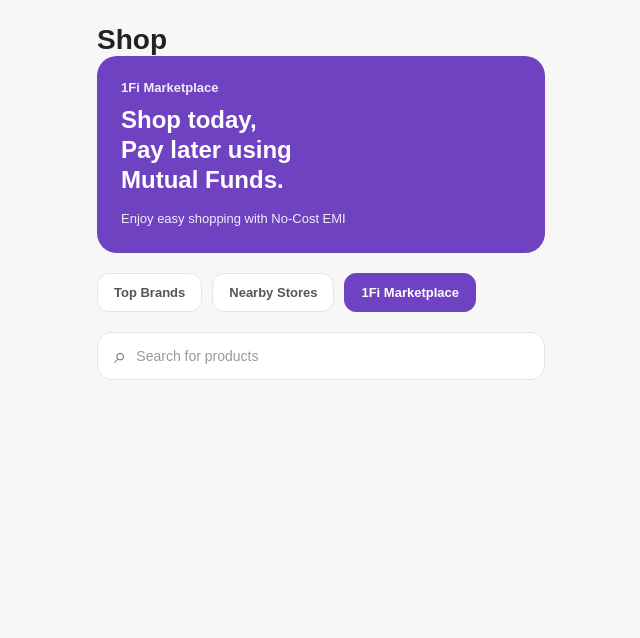
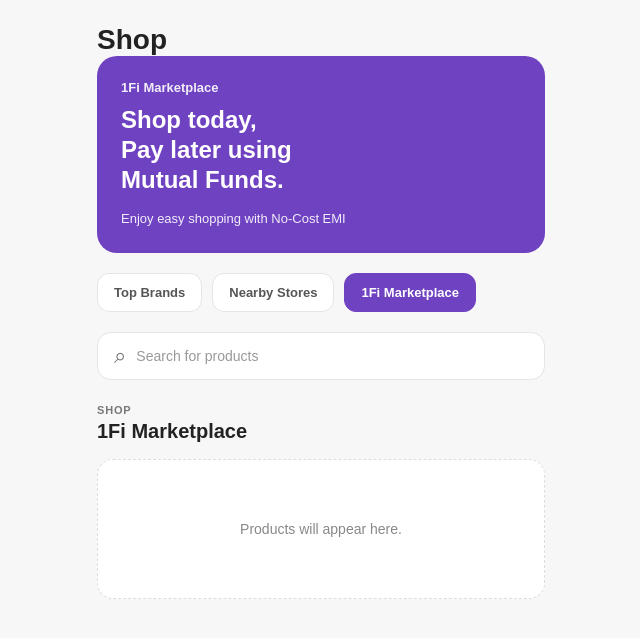
Before and after one commit to aashnakhushi12/onefi-marketplace, a React (Create React App) app: page / in a window 1280 px wide. Shown: the top 638 px of the page, without its empty margins (319-959 px from the left). Built offline with nearby package versions, Linux system fonts and the light colour scheme.

Commit message:
feat: add marketplace section structure

```diff
--- /dev/null
+++ b/src/pages/Marketplace/Marketplace.css
@@ -0,0 +1,43 @@
+.marketplace-section {
+  margin-top: 24px;
+}
+
+.marketplace-header {
+  display: flex;
+  align-items: center;
+  justify-content: space-between;
+  margin-bottom: 16px;
+}
+
+.marketplace-label {
+  margin: 0 0 4px;
+  color: #777777;
+  font-size: 11px;
+  font-weight: 600;
+  letter-spacing: 0.8px;
+}
+
+.marketplace-header h2 {
+  margin: 0;
+  color: #222222;
+  font-size: 20px;
+  font-weight: 700;
+}
+
+.marketplace-empty {
+  display: flex;
+  align-items: center;
+  justify-content: center;
+  min-height: 140px;
+  padding: 20px;
+  border: 1px dashed #dddddd;
+  border-radius: 16px;
+  background: #ffffff;
+  box-sizing: border-box;
+}
+
+.marketplace-empty p {
+  margin: 0;
+  color: #888888;
+  font-size: 14px;
+}
--- a/src/pages/Marketplace/index.js
+++ b/src/pages/Marketplace/index.js
@@ -1,8 +1,19 @@
+import "./Marketplace.css";
+
 function Marketplace() {
   return (
-    <div>
-      <h1>1Fi Marketplace</h1>
-    </div>
+    <section className="marketplace-section">
+      <div className="marketplace-header">
+        <div>
+          <p className="marketplace-label">SHOP</p>
+          <h2>1Fi Marketplace</h2>
+        </div>
+      </div>
+
+      <div className="marketplace-empty">
+        <p>Products will appear here.</p>
+      </div>
+    </section>
   );
 }
 
--- a/src/pages/Shop/index.js
+++ b/src/pages/Shop/index.js
@@ -3,6 +3,7 @@
 import PromoBanner from "../../components/PromoBanner";
 import ShopTabs from "../../components/ShopTabs";
 import SearchBar from "../../components/SearchBar";
+import Marketplace from "../Marketplace";
 
 function Shop() {
   const [searchValue, setSearchValue] = useState("");
@@ -21,6 +22,8 @@
           onChange={setSearchValue}
           placeholder="Search for products"
         />
+
+        <Marketplace />
       </main>
     </div>
   );
```
